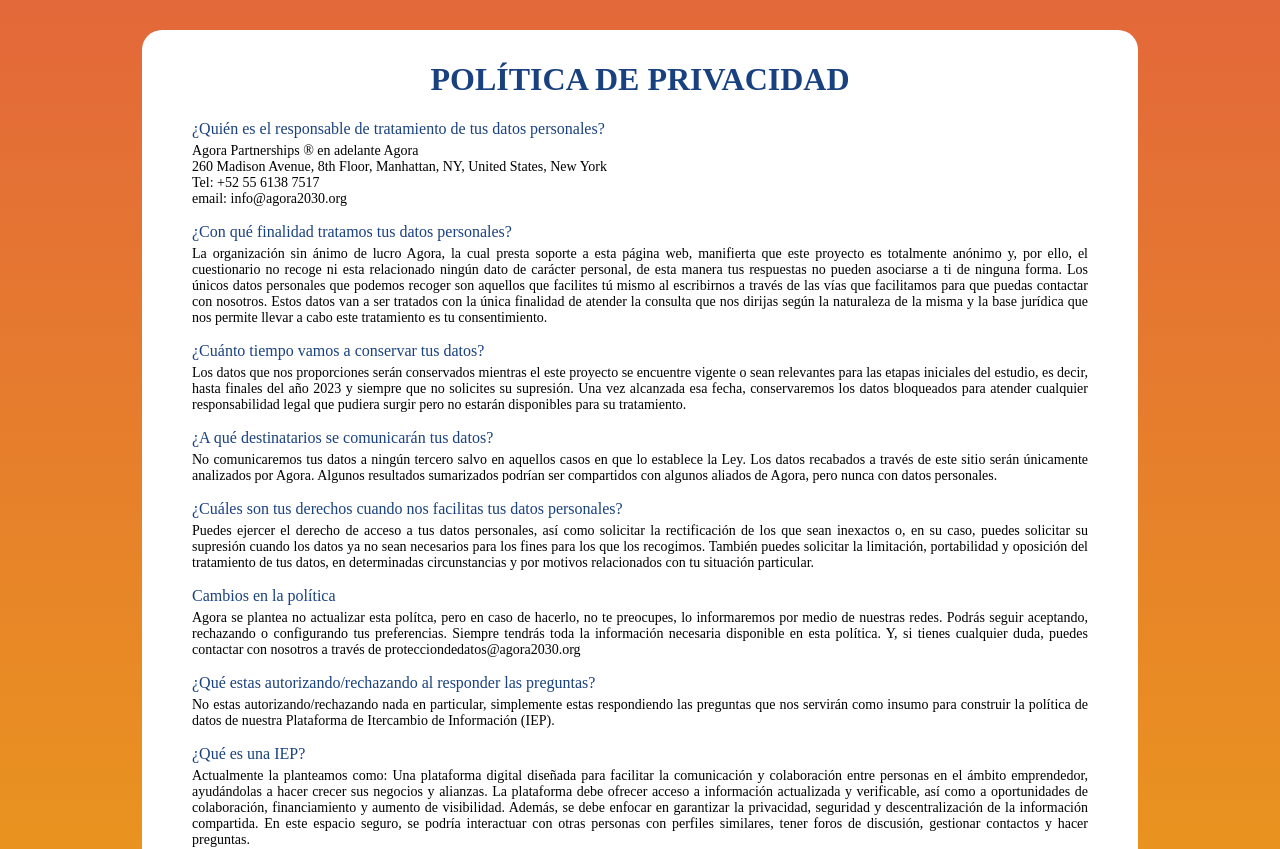
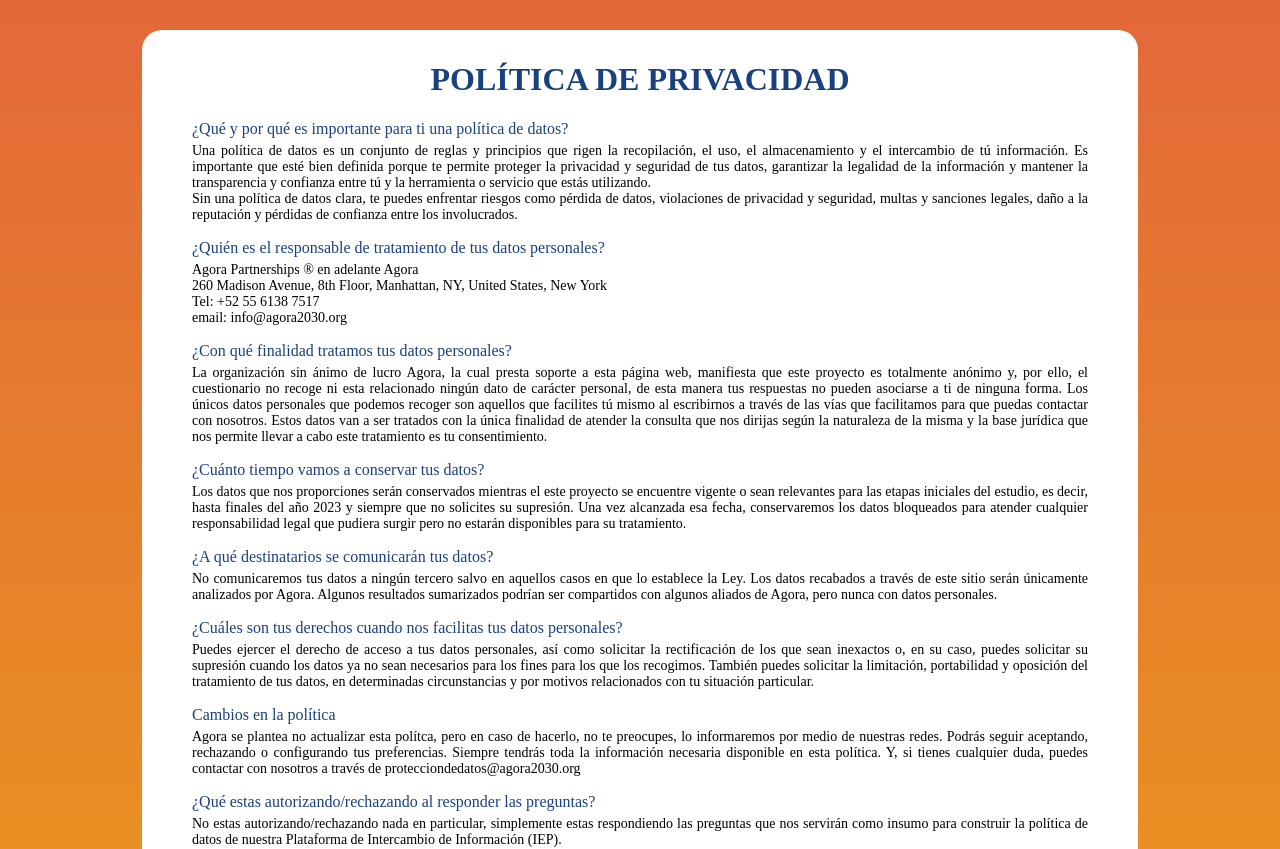
Before and after one commit to agora2030/crowdsourcing-iep, a React (Create React App) app: page /privacy in a window 1280 px wide. Shown: the top 849 px of the page. Built offline with nearby package versions, Linux system fonts and the light colour scheme; no server answers; a web font is replaced by a local one.

Commit message:
fixes omnis

```diff
--- a/src/pages/Home.tsx
+++ b/src/pages/Home.tsx
@@ -33,7 +33,7 @@
       <p style={{ marginBottom: "35px" }}>
         Sé parte de la iniciativa de Agora que busca construir una política que
         le permita a empresarios/emprendedores como tú, compartir datos de forma
-        segura y eficiente. ¿Cómo? Contestando unas pocas siguientes preguntas,
+        segura y eficiente. ¿Cómo? Contestando las siguientes preguntas,
         nos ayudarás a definir una política más justa y beneficiosa para los
         empresarios, empresarias y sus clientes.
       </p>
--- a/src/pages/Privacy.tsx
+++ b/src/pages/Privacy.tsx
@@ -15,6 +15,21 @@
     <div>
       <h1 className="title-main">POLÍTICA DE PRIVACIDAD</h1>
       <p className="title">
+        ¿Qué y por qué es importante para ti una política de datos?
+      </p>
+      <p className="normal">
+        Una política de datos es un conjunto de reglas y principios que rigen la
+        recopilación, el uso, el almacenamiento y el intercambio de tú
+        información. Es importante que esté bien definida porque te permite
+        proteger la privacidad y seguridad de tus datos, garantizar la legalidad
+        de la información y mantener la transparencia y confianza entre tú y la
+        herramienta o servicio que estás utilizando. <br />
+        Sin una política de datos clara, te puedes enfrentar riesgos como
+        pérdida de datos, violaciones de privacidad y seguridad, multas y
+        sanciones legales, daño a la reputación y pérdidas de confianza entre
+        los involucrados.
+      </p>
+      <p className="title">
         ¿Quién es el responsable de tratamiento de tus datos personales?
       </p>
       <p className="normal">
@@ -28,7 +43,7 @@
       <p className="title">¿Con qué finalidad tratamos tus datos personales?</p>
       <p className="normal">
         La organización sin ánimo de lucro Agora, la cual presta soporte a esta
-        página web, manifierta que este proyecto es totalmente anónimo y, por
+        página web, manifiesta que este proyecto es totalmente anónimo y, por
         ello, el cuestionario no recoge ni esta relacionado ningún dato de
         carácter personal, de esta manera tus respuestas no pueden asociarse a
         ti de ninguna forma. Los únicos datos personales que podemos recoger son
@@ -88,11 +103,13 @@
       <p className="normal">
         No estas autorizando/rechazando nada en particular, simplemente estas
         respondiendo las preguntas que nos servirán como insumo para construir
-        la política de datos de nuestra Plataforma de Itercambio de Información
+        la política de datos de nuestra Plataforma de Intercambio de Información
         (IEP).
       </p>
 
-      <p className="title">¿Qué es una IEP?</p>
+      <p className="title">
+        ¿Qué es una Plataforma de Intercambio de Información (IEP)?
+      </p>
       <p className="normal">
         Actualmente la planteamos como: Una plataforma digital diseñada para
         facilitar la comunicación y colaboración entre personas en el ámbito
```
